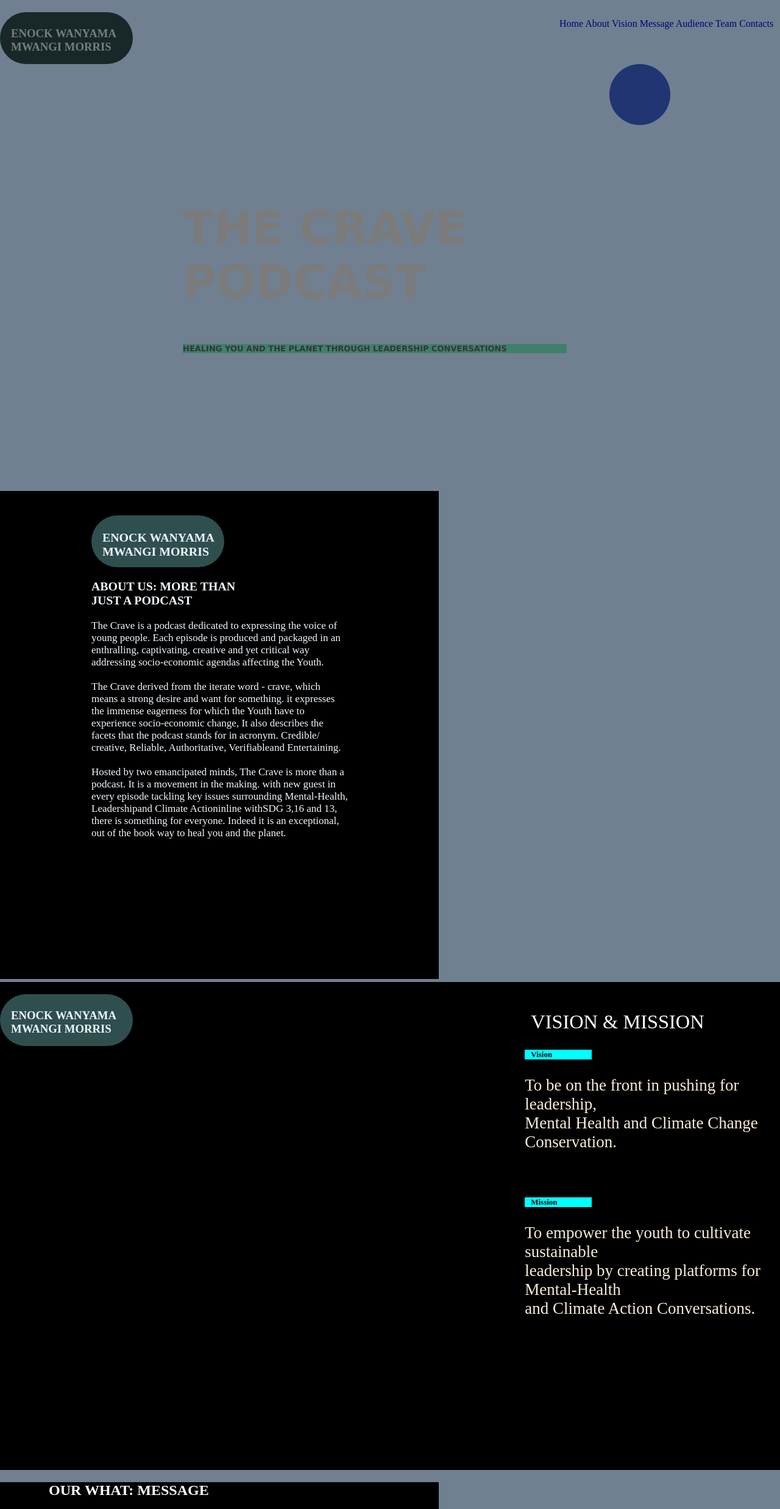
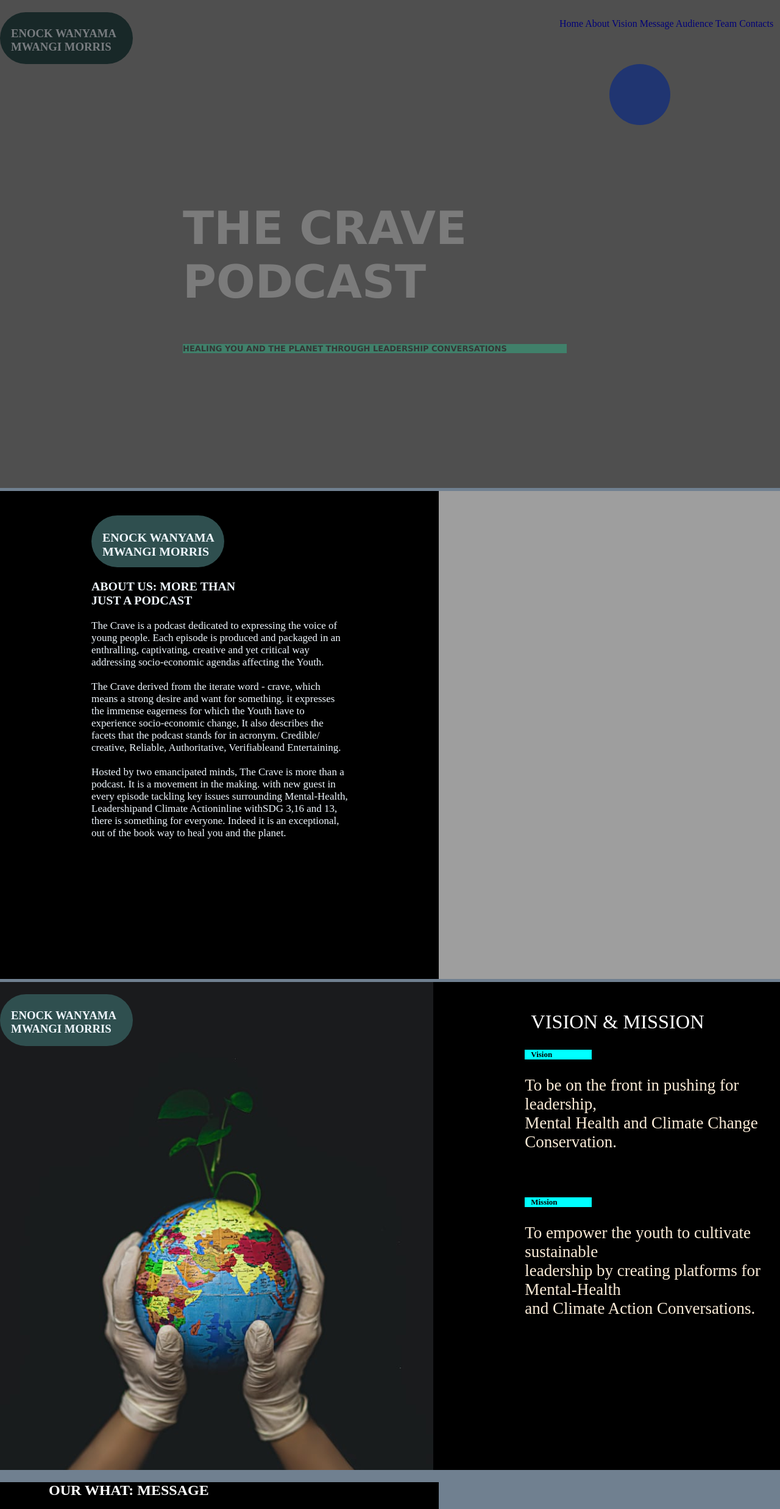
Before and after one commit to tinez10/cravetest, a plain HTML site: page index.html in a window 1280 px wide. Shown: the top 2474 px of the page at 61% size. Drawn offline with Linux system fonts and the light colour scheme; the site is published under a folder, as on GitHub Pages, so addresses that start at the root find nothing.

Commit message:
Update styles.css

```diff
--- a/styles.css
+++ b/styles.css
@@ -4,7 +4,7 @@
     margin-top: 0;
 }
 .index{
-    background-image: url(/images/pexels-george-milton-6953870.jpg);
+    background-image: url(images/pexels-george-milton-6953870.jpg);
     filter: brightness(50%);
     background-size: cover;
     background-position: center center;
@@ -85,7 +85,7 @@ link{
 .image{
     height: 800px;
     width: 50%;
-    background-image: url(/images/pexels-george-milton-6953870.jpg);
+    background-image: url(images/pexels-george-milton-6953870.jpg);
     background-size: cover;
     background-position: center center;
 }
@@ -106,7 +106,7 @@ link{
 }
 .left{
     width: 87%;
-    background-image: url(/images/photo-1585871746932-e133d3fedf4d.jpeg);
+    background-image: url(images/photo-1585871746932-e133d3fedf4d.jpeg);
     height: 800px;
     background-size: cover;
     background-position: center center;
@@ -173,7 +173,7 @@ link{
     padding-top: 20px;
 }
 .trg2{
-    background-image: url(/images/photo-1615458317303-4bb49df432cc.jpeg);
+    background-image: url(images/photo-1615458317303-4bb49df432cc.jpeg);
     height: 800px;
     background-size: cover;
     background-position: center center;
```
